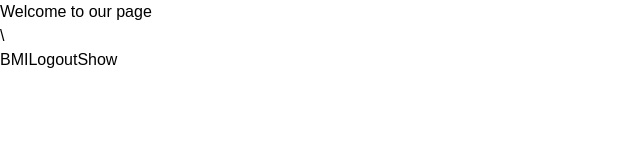
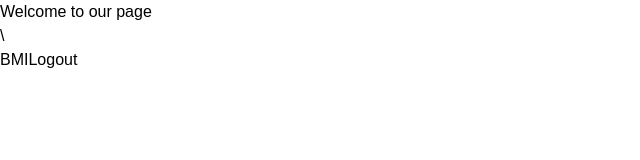
Before and after one commit to thien06012001/healthyproject, a Next.js app: page /HomeScreen in a window 1280 px wide. Shown: the top 160 px of the page, without its empty margins (0-640 px from the left). Built offline with nearby package versions, Linux system fonts and the light colour scheme.

Commit message:
Added my project

```diff
--- a/pages/HomeScreen.tsx
+++ b/pages/HomeScreen.tsx
@@ -37,7 +37,6 @@ function HomeScreen() {
         <h2>{user.uid}</h2>
         <Link href={'/BMI'}>BMI</Link>
         <button onClick={() => auth.signOut()}>Logout</button>
-        <button onClick={checkEmail}>Show</button>
     </div>
     )
 }
```
